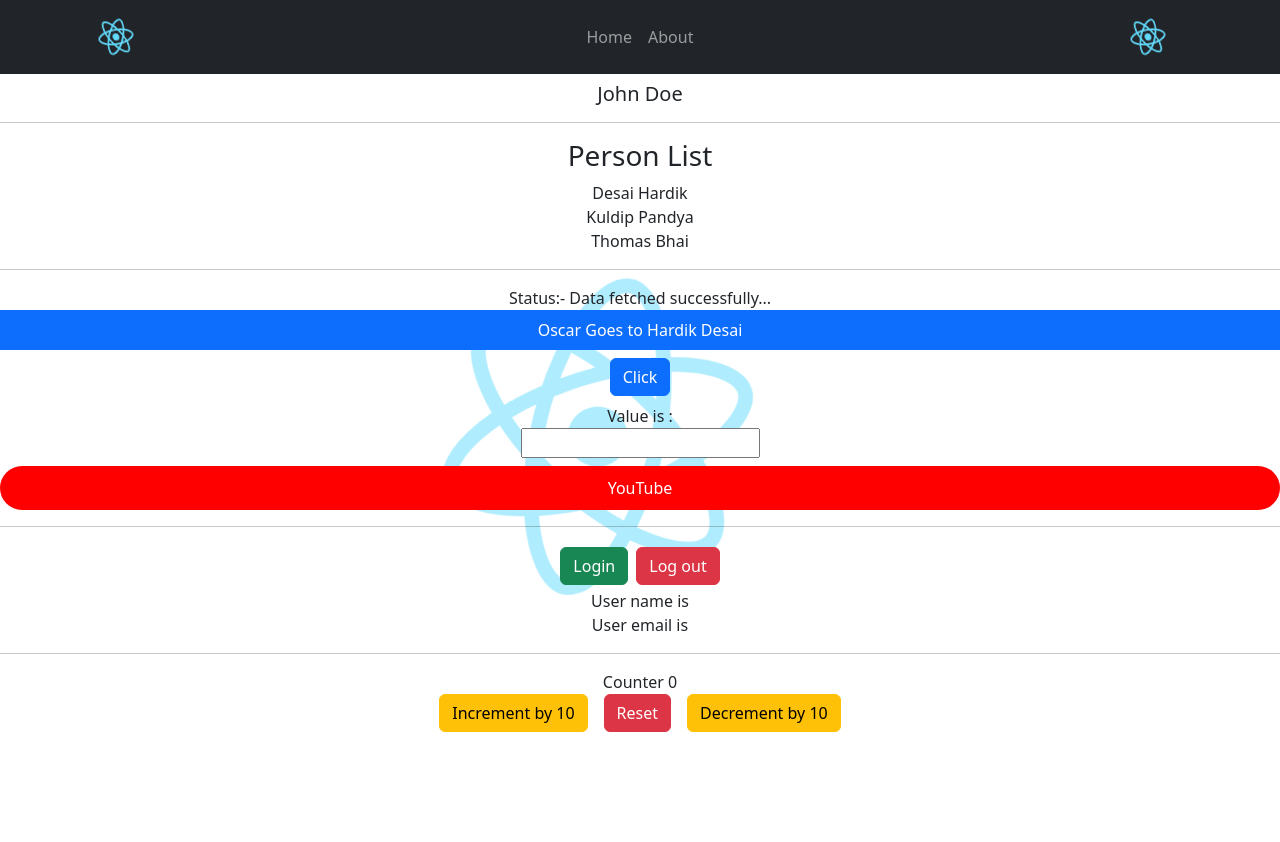
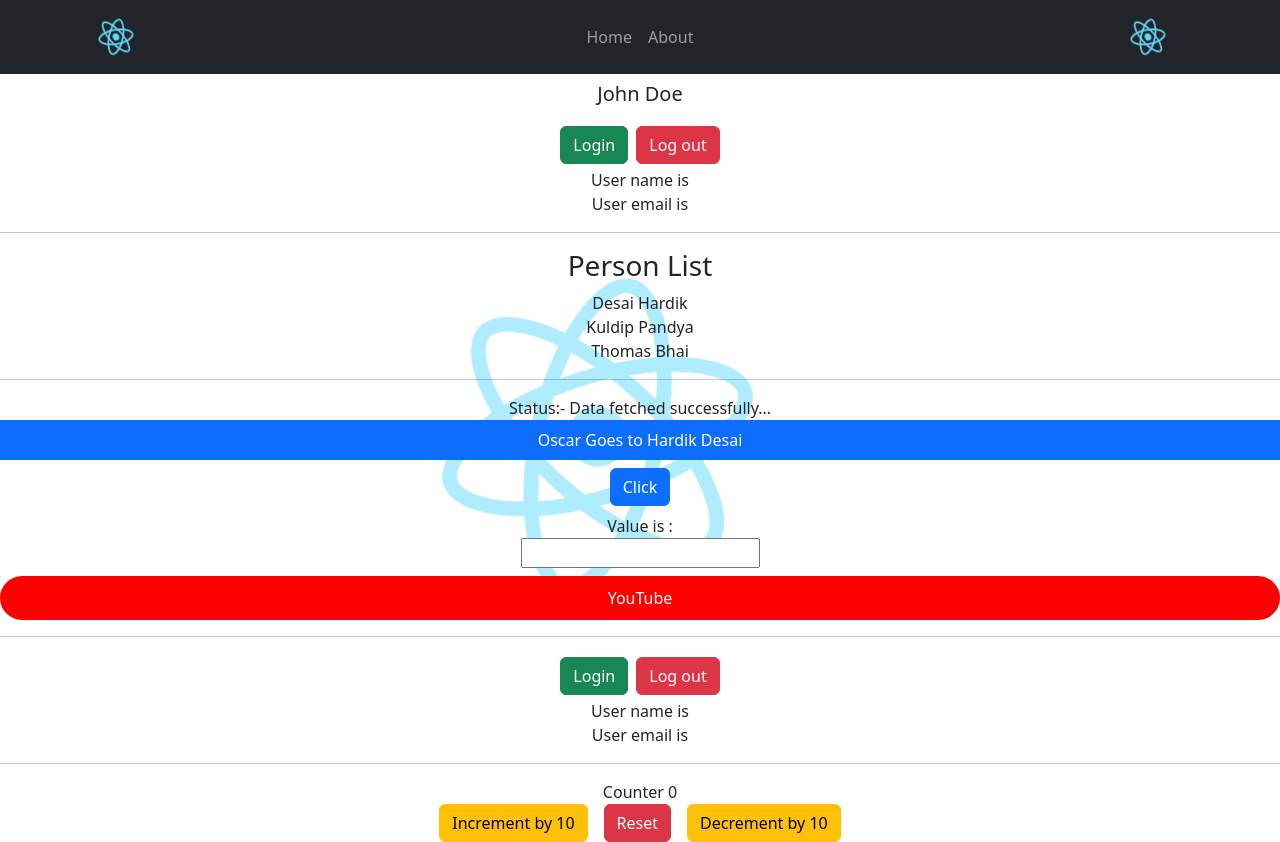
Before and after one commit to hardikd-zignuts/Typescript-Tutorial, a React (Create React App) app in the folder react-typescript/: page / in a window 1280 px wide. Before the commit the page ends 800 px from the top, so only its background shows below. Built offline with nearby package versions, Linux system fonts and the light colour scheme.

Commit message:
feat: :art: createContext Typescript

```diff
--- a/react-typescript/src/App.tsx
+++ b/react-typescript/src/App.tsx
@@ -12,6 +12,7 @@ import ContainerStyled from "./components/ContainerStyled";
 import logo from "./logo.svg";
 import User from "./components/User";
 import Counter from "./components/counter/Counter";
+import AuthUser from "./components/AuthUser";
 
 function App() {
   const [val, setVal] = useState("");
@@ -38,6 +39,8 @@ function App() {
       <img src={logo} className="App-logo bg-body1" alt="logo" />
       <AppBar name="Home" />
       <Person person={person} />
+      <AuthUser />
+      <hr />
       <PersonList List={List} />
       <hr />
       <Status status="success" />
--- /dev/null
+++ b/react-typescript/src/components/AuthUser.tsx
@@ -0,0 +1,31 @@
+import React, { useContext } from "react";
+import { AuthContext } from "./context/AuthContext";
+
+const AuthUser = () => {
+  const { user, setUser } = useContext(AuthContext);
+
+  return (
+    <>
+      <div className="my-3">
+        <button
+          onClick={() =>
+            setUser({
+              email: "hardikdesai@zignuts.com",
+              name: "Hardik Desai",
+            })
+          }
+          className="btn btn-success m-1"
+        >
+          Login
+        </button>
+        <button onClick={() => setUser(null)} className="btn btn-danger m-1">
+          Log out
+        </button>
+        <div>User name is {user?.name}</div>
+        <div>User email is {user?.email}</div>
+      </div>
+    </>
+  );
+};
+
+export default AuthUser;
--- a/react-typescript/src/components/PersonList.tsx
+++ b/react-typescript/src/components/PersonList.tsx
@@ -7,7 +7,6 @@ type PersonListType = {
 const PersonList = (props: PersonListType) => {
   return (
     <>
-      <hr />
       <div>
         <h3>Person List</h3>
         {props.List.map((person) => (
--- /dev/null
+++ b/react-typescript/src/components/context/AuthContext.tsx
@@ -0,0 +1,22 @@
+import { createContext, useState } from "react";
+type ContextChildrenType = {
+  children: React.ReactNode;
+};
+export type AuthType = {
+  name: string;
+  email: string;
+};
+type ContextType = {
+  user: AuthType | null;
+  setUser: React.Dispatch<React.SetStateAction<AuthType | null>>;
+};
+export const AuthContext = createContext({} as ContextType);
+
+export const AuthProvider = ({ children }: ContextChildrenType) => {
+  const [user, setUser] = useState<AuthType | null>(null);
+  return (
+    <AuthContext.Provider value={{ user, setUser }}>
+      {children}
+    </AuthContext.Provider>
+  );
+};
--- a/react-typescript/src/index.tsx
+++ b/react-typescript/src/index.tsx
@@ -4,13 +4,16 @@ import "./index.css";
 import App from "./App";
 import reportWebVitals from "./reportWebVitals";
 import "bootstrap/dist/css/bootstrap.min.css";
+import { AuthProvider } from "./components/context/AuthContext";
 
 const root = ReactDOM.createRoot(
   document.getElementById("root") as HTMLElement
 );
 root.render(
   <React.StrictMode>
-    <App />
+    <AuthProvider>
+      <App />
+    </AuthProvider>
   </React.StrictMode>
 );
 
```
